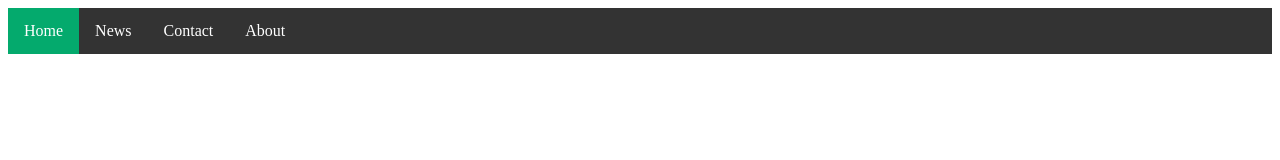
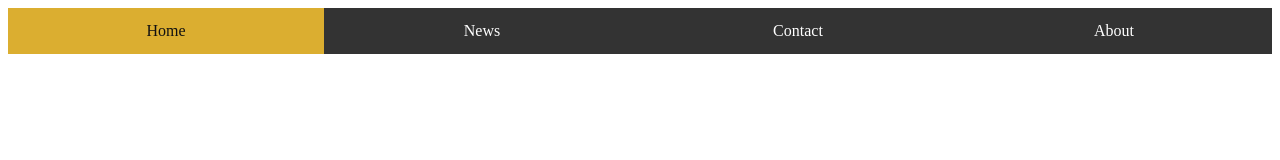
Before and after one commit to Ahnthy/assessment1_part1, a plain HTML site: page index.html in a window 1280 px wide. Drawn offline with Linux system fonts and the light colour scheme.

Commit message:
Change the style

```diff
--- a/index.html
+++ b/index.html
@@ -12,6 +12,7 @@
 
     li {
         float: left;
+        width: 25%;
     }
 
     li a {
@@ -27,7 +28,8 @@
     }
 
     .active {
-        background-color: #04AA6D;
+        background-color: #dbae30;
+        color: #111;
     }
     </style>
 </head>
```
